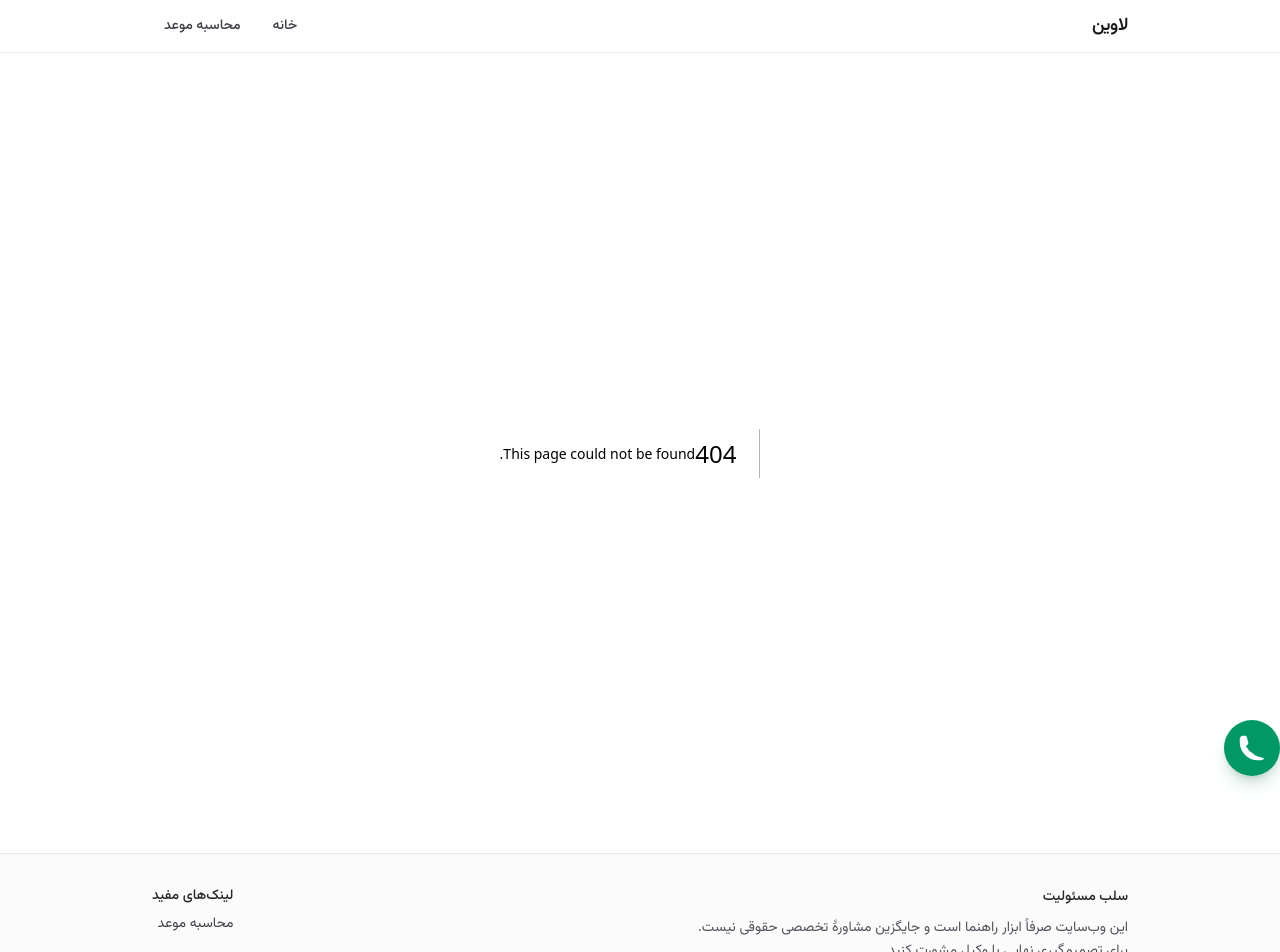
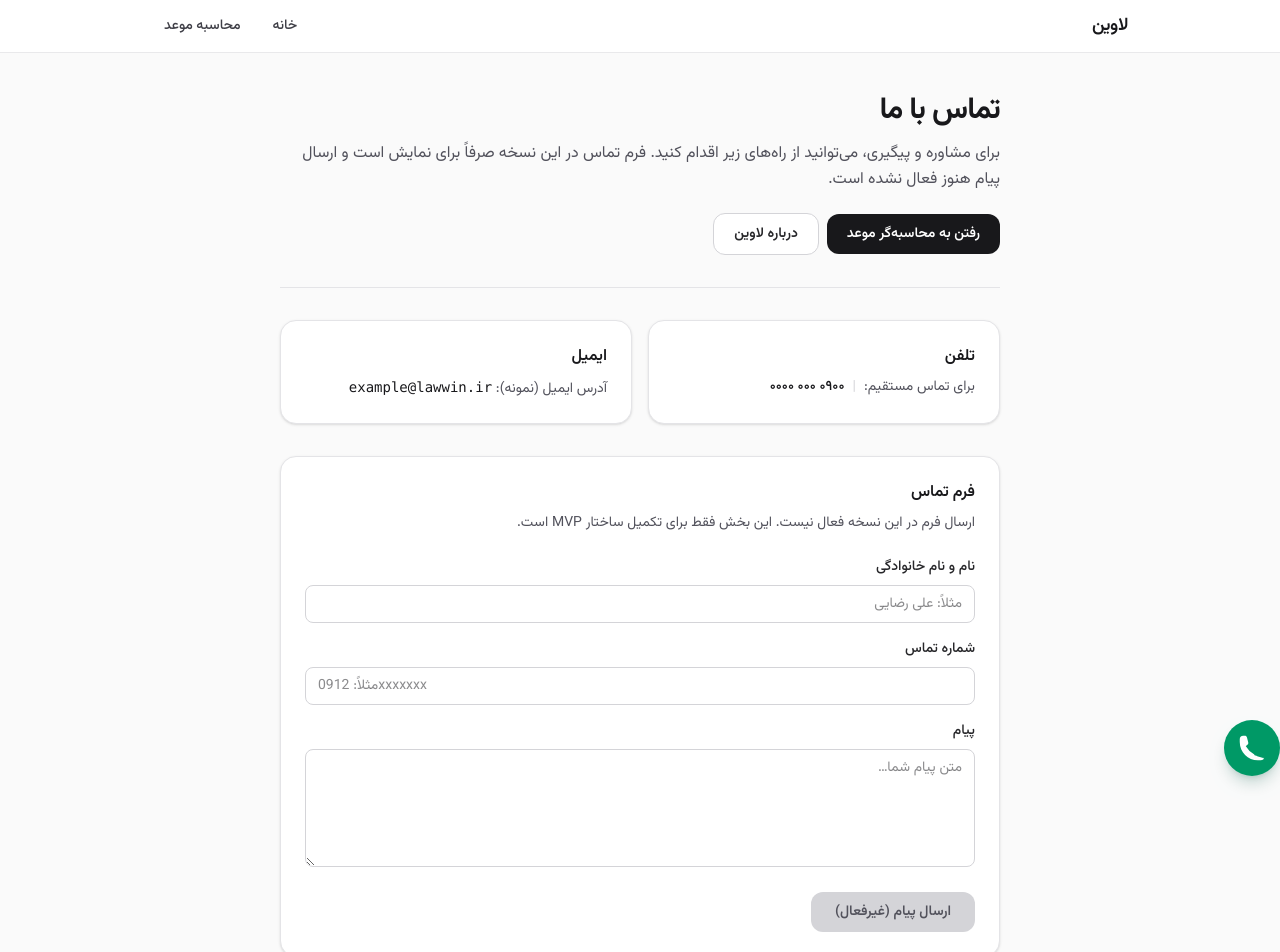
Before and after one commit to Mahsa-Moradi/lawwin, a Next.js app: page /contact in a window 1280 px wide. Before the commit this address had no page. Shown: the top 952 px of the page. Built offline with nearby package versions, Linux system fonts and the light colour scheme.

Commit message:
Add contact and about pages

```diff
--- /dev/null
+++ b/src/app/about/page.tsx
@@ -0,0 +1,71 @@
+import type { Metadata } from "next";
+import Link from "next/link";
+import { siteConfig } from "@/lib/siteConfig";
+
+export const metadata: Metadata = {
+  title: "درباره لاوین",
+  description:
+    "هدف لاوین، معرفی ابزار محاسبهٔ مواعد حقوقی و مسیر توسعهٔ آینده (نسخهٔ MVP).",
+};
+
+export default function AboutPage() {
+  return (
+    <div className="mx-auto w-full max-w-3xl px-4 py-10 sm:px-6">
+      <header className="border-b border-zinc-200 pb-8">
+        <h1 className="text-2xl font-bold tracking-tight text-zinc-900 sm:text-3xl">
+          درباره {siteConfig.siteName}
+        </h1>
+        <p className="mt-3 text-pretty text-zinc-600 leading-relaxed">
+          {siteConfig.siteName} یک ابزار فارسی برای کمک به محاسبهٔ مواعد قانونی است
+          تا کاربران (وکلا، کارآموزان و عموم افراد) بتوانند درک سریع‌تری از مهلت‌ها
+          داشته باشند.
+        </p>
+        <div className="mt-5 flex flex-wrap items-center gap-2">
+          <Link
+            href="/deadline-calculator"
+            className="inline-flex items-center justify-center rounded-xl bg-zinc-900 px-5 py-2.5 text-sm font-semibold text-white no-underline transition-colors hover:bg-zinc-800 focus-visible:outline focus-visible:outline-2 focus-visible:outline-offset-2 focus-visible:outline-zinc-900"
+          >
+            رفتن به محاسبه‌گر موعد
+          </Link>
+          <Link
+            href="/contact"
+            className="rounded-xl border border-zinc-300 bg-white px-5 py-2.5 text-sm font-semibold text-zinc-800 no-underline transition-colors hover:bg-zinc-100"
+          >
+            تماس با ما
+          </Link>
+        </div>
+      </header>
+
+      <section className="mt-8 rounded-2xl border border-zinc-200 bg-white p-6 shadow-sm">
+        <h2 className="text-base font-semibold text-zinc-900">
+          محاسبه‌گر موعد چگونه کار می‌کند؟
+        </h2>
+        <p className="mt-3 text-sm leading-relaxed text-zinc-600">
+          شما تاریخ شروع مهلت (مثلاً تاریخ ابلاغ) را به شمسی وارد می‌کنید و نوع
+          موعد را انتخاب می‌کنید. سیستم بر اساس تعداد روز تعیین‌شده در قانون نمونه،
+          تاریخ مهلت اولیه را محاسبه می‌کند و در صورت فعال بودن «لحاظ تعطیلات رسمی»،
+          اگر روز آخر تعطیل باشد آن را به اولین روز غیرتعطیل منتقل می‌کند.
+        </p>
+      </section>
+
+      <section className="mt-6 rounded-2xl border border-zinc-200 bg-zinc-50 p-6">
+        <h2 className="text-base font-semibold text-zinc-900">سلب مسئولیت</h2>
+        <p className="mt-3 text-sm leading-relaxed text-zinc-700">
+          این ابزار صرفاً راهنماست و ممکن است به‌دلیل جزئیات پرونده، نوع ابلاغ،
+          تغییرات قانونی یا کامل نبودن لیست تعطیلات، نتیجه دقیق نباشد. برای اقدام
+          حقوقی، حتماً با وکیل یا مشاور حقوقی مشورت کنید.
+        </p>
+      </section>
+
+      <section className="mt-6 rounded-2xl border border-zinc-200 bg-white p-6 shadow-sm">
+        <h2 className="text-base font-semibold text-zinc-900">قابلیت‌های آینده</h2>
+        <ul className="mt-3 list-inside list-disc space-y-2 text-sm leading-relaxed text-zinc-600">
+          <li>افزودن انواع بیشتر موعد و قوانین دقیق‌تر</li>
+          <li>تکمیل و به‌روزرسانی لیست تعطیلات به‌صورت سالانه</li>
+          <li>صفحات محتوایی/مقالات بیشتر برای آموزش و اعتماد</li>
+          <li>یادآور و مدیریت موعدها (در فازهای بعدی)</li>
+        </ul>
+      </section>
+    </div>
+  );
+}
--- /dev/null
+++ b/src/app/contact/page.tsx
@@ -0,0 +1,124 @@
+import type { Metadata } from "next";
+import Link from "next/link";
+import { siteConfig } from "@/lib/siteConfig";
+
+export const metadata: Metadata = {
+  title: "تماس با ما",
+  description:
+    "راه‌های ارتباطی و فرم تماس (در حال حاضر فقط رابط کاربری و بدون ارسال).",
+};
+
+export default function ContactPage() {
+  return (
+    <div className="mx-auto w-full max-w-3xl px-4 py-10 sm:px-6">
+      <header className="border-b border-zinc-200 pb-8">
+        <h1 className="text-2xl font-bold tracking-tight text-zinc-900 sm:text-3xl">
+          تماس با ما
+        </h1>
+        <p className="mt-3 text-pretty text-zinc-600 leading-relaxed">
+          برای مشاوره و پیگیری، می‌توانید از راه‌های زیر اقدام کنید. فرم تماس در
+          این نسخه صرفاً برای نمایش است و ارسال پیام هنوز فعال نشده است.
+        </p>
+        <div className="mt-5 flex flex-wrap items-center gap-2">
+          <Link
+            href="/deadline-calculator"
+            className="inline-flex items-center justify-center rounded-xl bg-zinc-900 px-5 py-2.5 text-sm font-semibold text-white no-underline transition-colors hover:bg-zinc-800 focus-visible:outline focus-visible:outline-2 focus-visible:outline-offset-2 focus-visible:outline-zinc-900"
+          >
+            رفتن به محاسبه‌گر موعد
+          </Link>
+          <Link
+            href="/about"
+            className="rounded-xl border border-zinc-300 bg-white px-5 py-2.5 text-sm font-semibold text-zinc-800 no-underline transition-colors hover:bg-zinc-100"
+          >
+            درباره لاوین
+          </Link>
+        </div>
+      </header>
+
+      <section className="mt-8 grid gap-4 sm:grid-cols-2">
+        <div className="rounded-2xl border border-zinc-200 bg-white p-6 shadow-sm">
+          <h2 className="text-base font-semibold text-zinc-900">تلفن</h2>
+          <p className="mt-2 text-sm text-zinc-600">
+            برای تماس مستقیم:
+            <span className="mx-2 text-zinc-300">|</span>
+            <a
+              href={`tel:${siteConfig.phoneTel}`}
+              className="font-medium text-zinc-900 underline-offset-2 hover:underline"
+            >
+              {siteConfig.phoneDisplay}
+            </a>
+          </p>
+        </div>
+        <div className="rounded-2xl border border-zinc-200 bg-white p-6 shadow-sm">
+          <h2 className="text-base font-semibold text-zinc-900">ایمیل</h2>
+          <p className="mt-2 text-sm text-zinc-600">
+            آدرس ایمیل (نمونه):{" "}
+            <span className="font-mono text-zinc-900" dir="ltr">
+              example@lawwin.ir
+            </span>
+          </p>
+        </div>
+      </section>
+
+      <section className="mt-8 rounded-2xl border border-zinc-200 bg-white p-6 shadow-sm">
+        <h2 className="text-base font-semibold text-zinc-900">فرم تماس</h2>
+        <p className="mt-2 text-sm text-zinc-600">
+          ارسال فرم در این نسخه فعال نیست. این بخش فقط برای تکمیل ساختار MVP است.
+        </p>
+
+        <form className="mt-6 space-y-4">
+          <div>
+            <label className="block text-sm font-medium text-zinc-800" htmlFor="name">
+              نام و نام خانوادگی
+            </label>
+            <input
+              id="name"
+              type="text"
+              placeholder="مثلاً: علی رضایی"
+              className="mt-2 w-full rounded-lg border border-zinc-300 bg-white px-3 py-2 text-sm text-zinc-900 outline-none focus:border-zinc-900 focus:ring-2 focus:ring-zinc-900/10"
+            />
+          </div>
+          <div>
+            <label className="block text-sm font-medium text-zinc-800" htmlFor="phone">
+              شماره تماس
+            </label>
+            <input
+              id="phone"
+              type="text"
+              placeholder="مثلاً: 0912xxxxxxx"
+              className="mt-2 w-full rounded-lg border border-zinc-300 bg-white px-3 py-2 text-sm text-zinc-900 outline-none focus:border-zinc-900 focus:ring-2 focus:ring-zinc-900/10"
+              dir="ltr"
+            />
+          </div>
+          <div>
+            <label className="block text-sm font-medium text-zinc-800" htmlFor="message">
+              پیام
+            </label>
+            <textarea
+              id="message"
+              rows={5}
+              placeholder="متن پیام شما…"
+              className="mt-2 w-full resize-y rounded-lg border border-zinc-300 bg-white px-3 py-2 text-sm text-zinc-900 outline-none focus:border-zinc-900 focus:ring-2 focus:ring-zinc-900/10"
+            />
+          </div>
+          <button
+            type="button"
+            className="cursor-not-allowed rounded-xl bg-zinc-300 px-6 py-2.5 text-sm font-semibold text-zinc-600"
+            aria-disabled
+            title="در این نسخه فعال نیست"
+          >
+            ارسال پیام (غیرفعال)
+          </button>
+        </form>
+      </section>
+
+      <section className="mt-8 rounded-2xl border border-zinc-200 bg-zinc-50 p-6">
+        <h2 className="text-base font-semibold text-zinc-900">سلب مسئولیت</h2>
+        <p className="mt-2 text-sm leading-relaxed text-zinc-700">
+          اطلاعات و ابزارهای این وب‌سایت صرفاً راهنما هستند و جایگزین مشاورهٔ حقوقی
+          تخصصی نیستند. مسئولیت استفاده از نتایج بر عهدهٔ کاربر است.
+        </p>
+      </section>
+    </div>
+  );
+}
```
